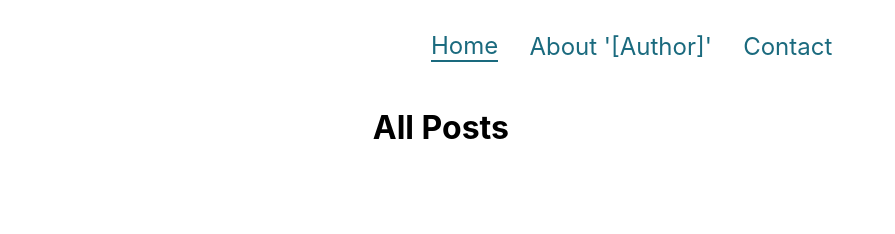
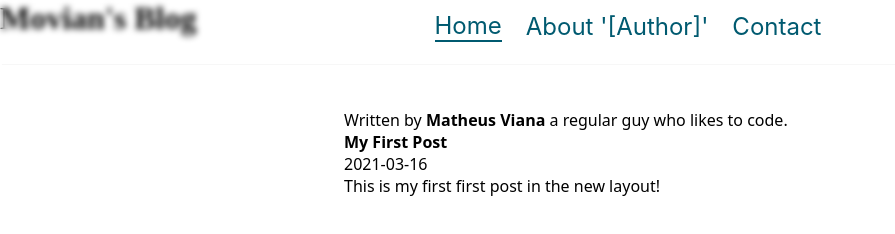
Before and after one commit to moviandev/blog, a Gatsby site: page / in a window 1280 px wide. Shown: the whole page, without its empty margins (0-895 px from the left). Built offline with nearby package versions, Linux system fonts and the light colour scheme; Gatsby itself is replaced by a stand-in of ours.

Commit message:
feat: added new components and added styling

```diff
--- /dev/null
+++ b/src/components/bio/bio.css
@@ -0,0 +1,8 @@
+.bio {
+  font-size: 1em;
+  display: flex;
+  width: 68em;
+  align-content: center;
+  justify-content: center;
+  margin: 0 0 4em 0;
+}
--- /dev/null
+++ b/src/components/bio/bio.js
@@ -0,0 +1,7 @@
+import React from 'react';
+
+const Bio = () => (
+  <p className="bio">Written by <strong>Matheus Viana</strong> a regular guy who likes to code.</p>
+);
+
+export default Bio;
--- /dev/null
+++ b/src/components/header/header.css
@@ -0,0 +1,9 @@
+.header {
+  font-family: Montserrat, system-ui, -apple-system, BlinkMacSystemFont, "Segoe UI", Roboto, "Helvetica Neue", Arial, "Noto Sans", sans-serif, "Apple Color Emoji", "Segoe UI Emoji", "Segoe UI Symbol", "Noto Color Emoji";
+  color: #000;
+  display: flex;
+  width: 55em;
+  align-items: center;
+  justify-content: center;
+  height: 13em;
+}
--- /dev/null
+++ b/src/components/header/header.js
@@ -0,0 +1,9 @@
+import React from 'react';
+
+const Header = ({ pageTitle }) => (
+  <div className="header">
+    <h1>{pageTitle}</h1>
+  </div>
+);
+
+export default Header;
--- a/src/components/layout/layout.css
+++ b/src/components/layout/layout.css
@@ -2,17 +2,17 @@
 html,
 body {
   padding: 0;
-  margin: .3em;
+  margin: 0;
   overflow-x: hidden;
 }
-
 .main {
-  padding: 24px;
-  font-family: -apple-system, BlinkMacSystemFont, "Segoe UI", Roboto, Oxygen,
-    Ubuntu, Cantarell, "Open Sans", "Helvetica Neue", sans-serif;
-  height: 100%;
-  color: #000;
-  margin: 0 20em 0 20em;
+    padding: 24px;
+    font-family: Montserrat, system-ui, -apple-system, BlinkMacSystemFont,
+    "Segoe UI", Roboto, "Helvetica Neue", Arial, "Noto Sans", sans-serif,
+    "Apple Color Emoji", "Segoe UI Emoji", "Segoe UI Symbol", "Noto Color Emoji";
+    height: 100%;
+    color: #000;
+    margin: 3em 20em 0 20em;
 }
 
 .main h1 {
@@ -24,9 +24,9 @@
 }
 
 .main h3, h4, h5, h6 {
-  font-size: 0.5em;
+  font-size: 1em;
 }
 
 .main p {
-  font-size: 2em;
+  font-size: 1em;
 }
--- a/src/components/layout/layout.js
+++ b/src/components/layout/layout.js
@@ -2,17 +2,20 @@
 import PropTypes from 'prop-types';
 
 import Nav from '../nav/nav';
+import Header from '../header/header';
 import './layout.css';
 
-const Layout = ({ children }) => (
+const Layout = ({ children, pageTitle }) => (
   <>
     <Nav />
+    <Header pageTitle={pageTitle} />
     <main className="main">{children}</main>
   </>
 );
 
 Layout.propTypes = {
   children: PropTypes.node.isRequired,
+  pageTitle: PropTypes.node.isRequired,
 };
 
 export default Layout;
--- a/src/components/nav/nav.css
+++ b/src/components/nav/nav.css
@@ -1,18 +1,20 @@
-.nav {
-  display: flex;
-  padding: 0;
-  margin: 0 20em 0 20em;
-  opacity: .9;
-  backdrop-filter: blur(5px);
-  border-radius: 2em;
-  align-items: center;
-  justify-content: center;
+.nav  {
+    display: block;
+    margin: 0em;
+    opacity: 11;
+    backdrop-filter: blur(3px);
+    box-shadow: 1px 1px 1px -1px #ccc;
+    position: fixed;
+    width: 100%;
+    height: 4em;
+    z-index: 9999999;
 }
 
 .nav-list {
-  list-style: none;
-  display: flex;
-  padding: 0;
+    list-style: none;
+    display: flex;
+    justify-content: center;
+    margin-top: .7em;
 }
 
 .nav-list-item {
@@ -30,10 +32,10 @@
   color: #005a70;
   margin: 0;
   text-decoration: none;
-  transition: border 0.1s linear;
+  transition: border 0.2s linear;
 }
 
 .nav-list a:hover,
 .nav-list a:focus  {
-  border-bottom: 1px solid #005a70;
+  border-bottom: 2px solid #005a70;
 }
--- /dev/null
+++ b/src/components/post/post.css
@@ -0,0 +1,5 @@
+
+.post-title-link {
+  text-decoration: none;
+  color: #000;
+}
--- /dev/null
+++ b/src/components/post/post.js
@@ -0,0 +1,23 @@
+import React from 'react';
+import { Link } from 'gatsby';
+import './post.css';
+
+const buildCategoryTag = (categories) => {
+  categories.map(element => {
+    const classTag = `post-tag-${element.color}`
+    return (
+      <span className={classTag}>{element.name}</span>
+    );
+  });
+}
+
+const Post = ({ title, description, date, path, categories, tags }) => (
+  <div className="post">
+    <h3 className="post-title"><Link to={path} className="post-title-link">{title}</Link></h3>
+    <span className="post-date">{date}</span>
+    <p className="post-description">{description}</p>
+    {/* {buildCategoryTag(categories)} */}
+  </div>
+);
+
+export default Post;
--- a/src/pages/about.js
+++ b/src/pages/about.js
@@ -3,8 +3,7 @@
 import Layout from '../components/layout/layout'
 
 const About = () => (
-  <Layout>
-    <h1>About '[Author]'</h1>
+  <Layout pageTitle="About Me">
   </Layout>
 );
 
--- a/src/pages/contact.js
+++ b/src/pages/contact.js
@@ -3,8 +3,7 @@
 import Layout from '../components/layout/layout';
 
 const Contact = () => (
-  <Layout>
-    <h1>Contact Me</h1>
+  <Layout pageTitle="Contact Me">
   </Layout>
 );
 
--- a/src/pages/index.js
+++ b/src/pages/index.js
@@ -1,11 +1,29 @@
 import React from 'react';
 import { graphql } from 'gatsby';
 
-import Layout from '../components/layout/layout'
+import Layout from '../components/layout/layout';
+import Post from '../components/post/post';
+import Bio from '../components/bio/bio';
 
-const BlogIndex = () => (
-  <Layout>
-    <h1>All Posts</h1>
+const BlogIndex = ({ data }) => (
+  <Layout pageTitle="Movian's Blog">
+    <Bio />
+    {
+      data.allMarkdownRemark.edges.map(post => {
+        const { title, date, description, path } = post.node.frontmatter;
+
+        return (
+          <Post
+            title={title}
+            description={description}
+            date={date}
+            path={path}
+            categories=""
+            tags=""
+          />
+        );
+      })
+    }
   </Layout>
 );
 
```
Also changed, not shown: src/components/sidebar/sidebar.css (added), src/components/sidebar/sidebar.js (added).
